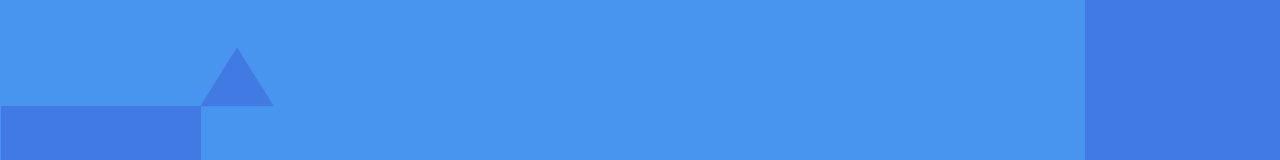
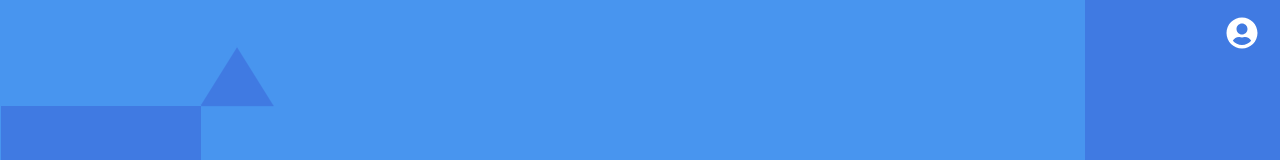
Before and after one commit to uoa-compsci399-s2-2022/spatial-skills-web-app, a React (Create React App) app in the folder client/: page / in a window 1280 px wide. Shown: the top 160 px of the page. Built offline with nearby package versions, Linux system fonts and the light colour scheme.

Commit message:
Add profile component
App will use public Google account information when a user is logged in (name, email and picture). Alternatively users can bypass Google login by entering a name.

```diff
--- a/client/package.json
+++ b/client/package.json
@@ -7,8 +7,10 @@
     "@testing-library/jest-dom": "^5.16.5",
     "@testing-library/react": "^13.3.0",
     "@testing-library/user-event": "^13.5.0",
+    "jwt-decode": "^3.1.2",
     "react": "^18.2.0",
     "react-dom": "^18.2.0",
+    "react-icons": "^4.4.0",
     "react-router-dom": "^6.3.0",
     "react-scripts": "5.0.1",
     "web-vitals": "^2.1.4"
--- /dev/null
+++ b/client/src/components/Profile.jsx
@@ -0,0 +1,37 @@
+
+import '../styles/Profile.css';
+import { FaUserCircle } from 'react-icons/fa';
+import { useState } from 'react';
+import { googleLogout } from '@react-oauth/google';
+import { useNavigate } from 'react-router-dom';
+
+const Profile = (props) => {
+    const [expanded, setExpanded] = useState(false);
+    const { name, email, picture, setUserData } = props;
+    const navigate = useNavigate();
+    return(
+        <div className='profile' >
+
+            <button onClick={() => setExpanded(expanded ? false : true)}>
+            {
+                picture === null ?
+                <FaUserCircle size="2rem" color="var(--contrast-color)" /> :
+                <img src={picture} alt="" className='profile__picture' />
+            }
+            </button>
+
+            {
+                expanded && name !== null ?
+                <div className='profile__text-container'>
+                    <p>Signed in as<br /><b>{name}</b><br />{email}</p>
+                    <button className='profile__logout' onClick={() => {googleLogout(); setUserData({name: null, email: null, picture: null}); navigate('/')} }>Sign out</button>
+                </div> :
+                null
+            }
+
+
+        </div>
+    );
+}
+
+export default Profile;
--- a/client/src/containers/Home.jsx
+++ b/client/src/containers/Home.jsx
@@ -2,37 +2,63 @@ import '../styles/Home.css';
 import { useState, useRef } from 'react';
 import { useNavigate } from 'react-router-dom';
 import { GoogleLogin} from '@react-oauth/google';
+import jwt_decode from "jwt-decode";
 import logo from '../assets/logo.png';
+import Profile from '../components/Profile';
 
 const Home = () => {
     const navigate = useNavigate();
     const nameRef = useRef(null);
     const [error, setError] = useState("");
-    const [userName, setUserName] = useState(null);
+    const [userData, setUserData] = useState({
+        name: null,
+        email: null,
+        picture: null
+    });
 
-    const handleSubmit = (e) => {
-        e.preventDefault();    // this stops the page from reloading by default
+    const handleSubmit = () => {
         setError("");
         const name = nameRef.current.value;
         if (name.length === 0) {
             setError("Invalid name!");
         } else {
-            setUserName(name);
-            console.log(name)    // this is the input name
+            setUserData({
+                name: name,
+                email: null,
+                picture: null
+            })
             navigate('/test');     // go to test page
         }
     }
 
+    const handleGoogleLogin = (credentials) => {
+        setError("");
+        const payload = jwt_decode(credentials);
+        setUserData({
+            name: payload.given_name + " " + payload.family_name,
+            email: payload.email,
+            picture: payload.picture
+        })
+        navigate('/test');
+    }
+
     return(
         <div className='home'>
+            {/* the Profile component should be moved into the navbar */}
+            <Profile
+                name={userData.name}
+                email={userData.email}
+                picture={userData.picture}
+                setUserData={setUserData}
+            />
             <img src={logo} className='home__logo' alt="" />
             <div className='home__content'>
                 <GoogleLogin
-                    onSuccess={(credentialResponse) => console.log(credentialResponse)}
+                    onSuccess={(credentialResponse) => handleGoogleLogin(credentialResponse.credential)}
                     onError={() => setError("Unable to authenticate Google account!")}
                     width='240'
                 />
-                <form onSubmit={(e) => handleSubmit(e)} className='home__form'>
+                <form onSubmit={(e) => { e.preventDefault(); handleSubmit() }} className='home__form'>
                     <input
                         type="text"
                         placeholder="Name"
--- a/client/src/index.css
+++ b/client/src/index.css
@@ -6,6 +6,7 @@
   --dark-color: #262631;
   --dark-color-hover: #2b2e3a;
   --error-color: #f51d24;
+  --shadow-color: rgba(49, 50, 53, 0.26);
   --font: 'Quicksand';
   --font-cta: 'Montserrat';
 }
@@ -34,12 +35,12 @@ body {
 input {
   outline: none;
   border: none;
-  font-family: var(--font-cta);
 }
 
 button {
   border: none;
   cursor: pointer;
+  background-color: transparent;
   font-family: var(--font-cta);
 }
 
--- a/client/src/styles/Home.css
+++ b/client/src/styles/Home.css
@@ -34,6 +34,7 @@
     width: 240px;
     border-radius: 3px;
     text-align: center;
+    font-family: var(--font-cta);
 }
 
 .home__input--text {
--- /dev/null
+++ b/client/src/styles/Profile.css
@@ -0,0 +1,38 @@
+.profile {
+    position: fixed;
+    right: 1rem;
+    top: 1rem;
+}
+
+.profile__picture {
+    border-radius: 100%;
+    max-height: 2rem;
+}
+
+.profile__text-container {
+    text-align: start;
+    position: fixed;
+    top: 4rem;
+    right: 1rem;
+    display: flex;
+    flex-direction: column;
+    gap: .25rem;
+    background-color: var(--contrast-color);
+    padding: 1rem;
+    border-radius: .5rem;
+    box-shadow: 0 .5rem 1rem var(--shadow-color);
+}
+
+.profile__logout {
+    outline: 1px solid var(--error-color);
+    border-radius: 3px;
+    padding: .5rem;
+    color: var(--error-color);
+    margin-top: 1rem;
+    transition: color .25s, background-color .25s;
+}
+
+.profile__logout:hover {
+    color: var(--contrast-color);
+    background-color: var(--error-color);
+}
```
Also changed, not shown: package.json (line endings or trailing spaces), 1 other file (tests, documents, lock files or other folders).
